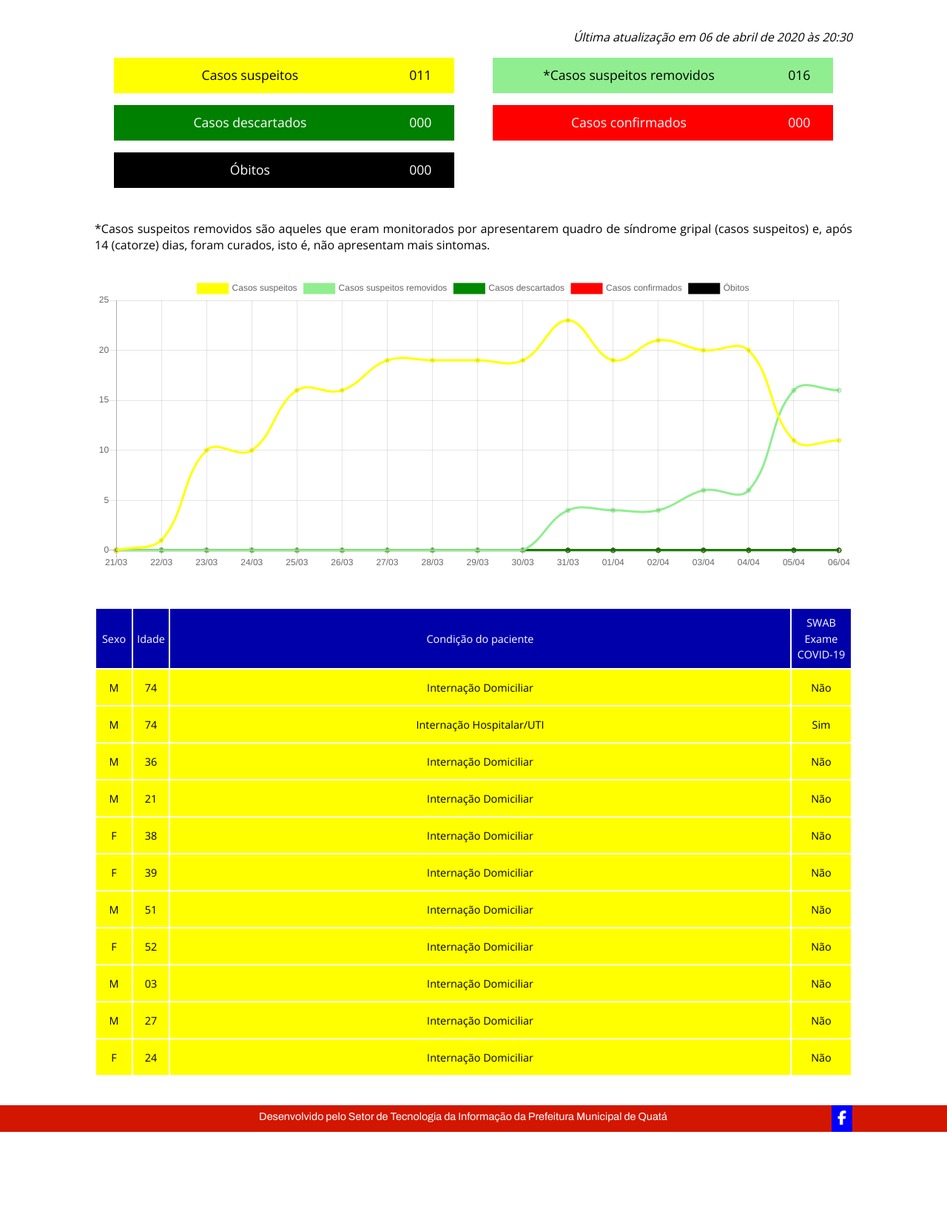
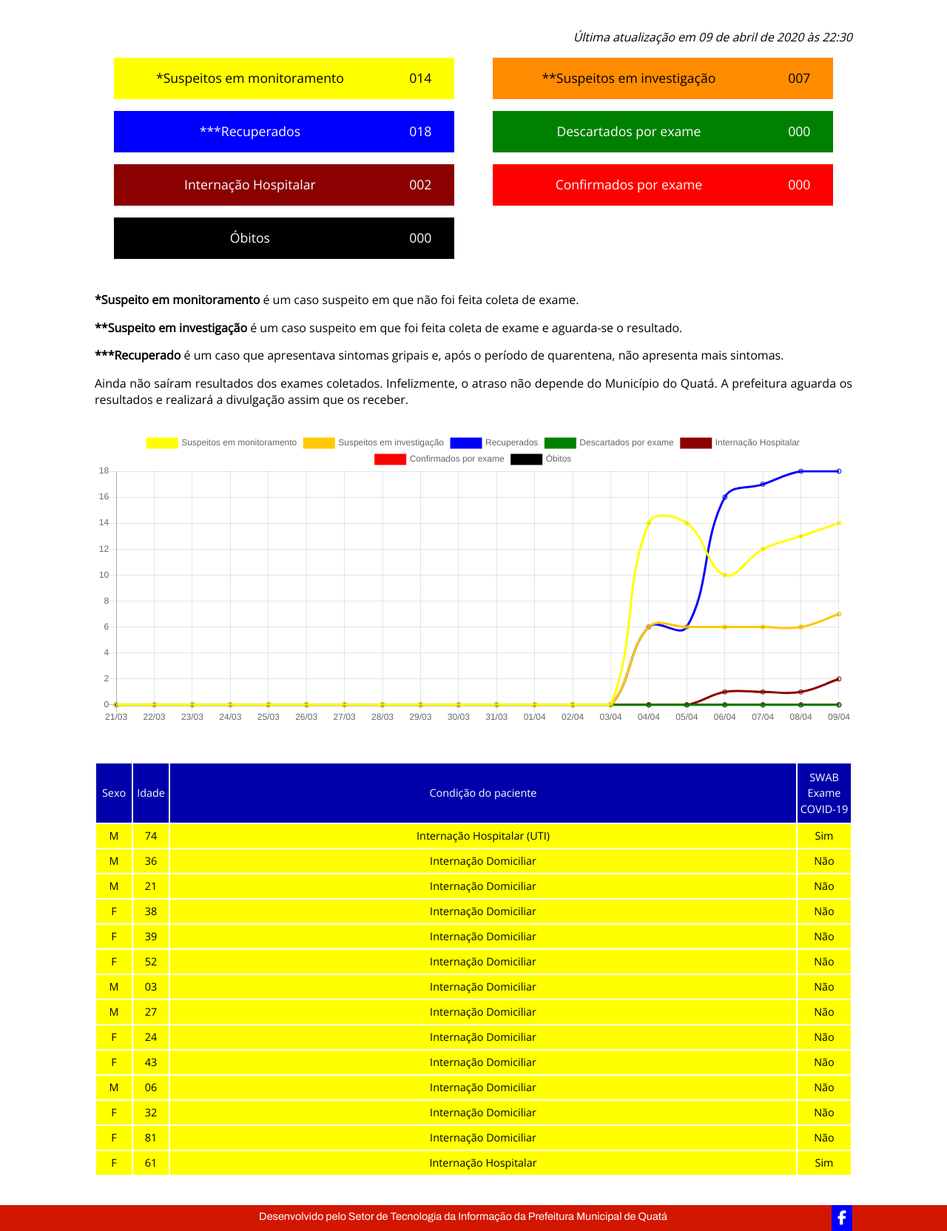
Before and after one commit to rafaelssantos/coronavirus, a PHP site: page / in a window 1280 px wide. Shown: the part 184-1848 px from the top of the page at 74% size. Before the commit the page ends 1714 px from the top, so only its background shows below. Run offline with PHP 8.4, Linux system fonts and the light colour scheme; some libraries are stand-ins or nearby versions.

Commit message:
Correções de estilo e do quadro de casos.

```diff
--- a/css/health.css
+++ b/css/health.css
@@ -60,7 +60,7 @@
     align-items: center;
     border: 0.1rem solid white;
     font-size: 90%;
-    height: 3rem;
+    height: 2rem;
 }
 
 .cases-table .table-cell {
@@ -81,7 +81,7 @@
 }
 
 .cases-table .table-cell-3 {
-    min-width: 5rem;
+    min-width: 4.5rem;
 }
 
 .cases-table .table-cell-2 {
@@ -145,4 +145,8 @@
     .health-step-container {
         flex-direction: column;
     }
+
+    .cases-table-content {
+        height: 4rem;
+    }
 }
--- a/css/home.css
+++ b/css/home.css
@@ -9,7 +9,7 @@
     display: flex;
     float: left;
     width: 45%;
-    height: 3rem;
+    height: 3.5rem;
     justify-content: center;
     align-items: center;
     margin-top: 1rem;
@@ -39,21 +39,33 @@
     float: left;
 }
 
-#label-suspeitos {
+#label-suspeitos-em-monitoramento {
     background: yellow;
 }
 
-#label-suspeitos-curados {
-    background: lightgreen;
+#label-suspeitos-em-investigacao {
+    background: #FF8C00;
+    color: black;
 }
 
-#label-descartados {
-    background: green;
+#label-suspeitos-em-internacao-hospitalar {
+    background: darkred;
     color: white;
 }
 
-#label-confirmados {
+
+#label-descartados-por-exame {
+    background: #008000;
+    color: white;
+}
+
+#label-confirmados-por-exame {
     background: red;
+    color: white;
+}
+
+#label-recuperados {
+    background: blue;
     color: white;
 }
 
--- a/index.php
+++ b/index.php
@@ -45,21 +45,27 @@ $contact_url = BASE_URL_DIR . "contato.php";
 
 	<div class='content'>
 		<div class='update-panel-container'>
-			<span>Última atualização em 06 de abril de 2020 às 20:30</span>
+			<span>Última atualização em 09 de abril de 2020 às 22:30</span>
 		</div>
 
 		<div class='cases-panel-container'>
-			<div class='cases-label-container' id='label-suspeitos'>
-				<span class='cases-label'>Casos suspeitos</span><span class='cases-counter'>011</span>
+			<div class='cases-label-container' id='label-suspeitos-em-monitoramento'>
+				<span class='cases-label'>*Suspeitos em monitoramento</span><span class='cases-counter'>014</span>
 			</div>
-			<div class='cases-label-container' id='label-suspeitos-curados'>
-				<span class='cases-label'>*Casos suspeitos removidos</span><span class='cases-counter'>016</span>
+			<div class='cases-label-container' id='label-suspeitos-em-investigacao'>
+				<span class='cases-label'>**Suspeitos em investigação</span><span class='cases-counter'>007</span>
 			</div>
-			<div class='cases-label-container' id='label-descartados'>
-				<span class='cases-label'>Casos descartados</span><span class='cases-counter'>000</span>
+			<div class='cases-label-container' id='label-recuperados'>
+				<span class='cases-label'>***Recuperados</span><span class='cases-counter'>018</span>
 			</div>
-			<div class='cases-label-container' id='label-confirmados'>
-				<span class='cases-label'>Casos confirmados</span><span class='cases-counter'>000</span>
+			<div class='cases-label-container' id='label-descartados-por-exame'>
+				<span class='cases-label'>Descartados por exame</span><span class='cases-counter'>000</span>
+			</div>
+			<div class='cases-label-container' id='label-suspeitos-em-internacao-hospitalar'>
+				<span class='cases-label'>Internação Hospitalar</span><span class='cases-counter'>002</span>
+			</div>
+			<div class='cases-label-container' id='label-confirmados-por-exame'>
+				<span class='cases-label'>Confirmados por exame</span><span class='cases-counter'>000</span>
 			</div>
 			<div class='cases-label-container' id='label-obitos'>
 				<span class='cases-label'>Óbitos</span><span class='cases-counter'>000</span>
@@ -67,8 +73,20 @@ $contact_url = BASE_URL_DIR . "contato.php";
 		</div>
 
 		<p>
-		*Casos suspeitos removidos são aqueles que eram monitorados por apresentarem quadro de síndrome gripal (casos suspeitos) e, após 14 (catorze) dias, foram curados, isto é, não apresentam mais sintomas.
+			<strong>*Suspeito em monitoramento</strong> é um caso suspeito em que não foi feita coleta de exame.
 		<p>
+
+		<p>
+			<strong>**Suspeito em investigação</strong> é um caso suspeito em que foi feita coleta de exame e aguarda-se o resultado.
+		<p>
+
+		<p>
+			<strong>***Recuperado</strong> é um caso que apresentava sintomas gripais e, após o período de quarentena, não apresenta mais sintomas.
+		<p>
+
+		<p>
+			Ainda não saíram resultados dos exames coletados. Infelizmente, o atraso não depende do Município do Quatá. A prefeitura aguarda os resultados e realizará a divulgação assim que os receber.
+		</p>
 
 		<div class='chart-panel-container'>
 			<canvas id="cases-chart"></canvas>
@@ -85,13 +103,7 @@ $contact_url = BASE_URL_DIR . "contato.php";
 			<div class='cases-table-content status-suspeito'>
 				<span class='table-cell table-cell-0'><span>M</span></span>
 				<span class='table-cell table-cell-1'><span>74</span></span>
-				<span class='table-cell table-cell-2'><span>Internação Domiciliar</span></span>
-				<span class='table-cell table-cell-3'><span>Não</span></span>
-			</div>
-			<div class='cases-table-content status-suspeito'>
-				<span class='table-cell table-cell-0'><span>M</span></span>
-				<span class='table-cell table-cell-1'><span>74</span></span>
-				<span class='table-cell table-cell-2'><span>Internação Hospitalar/UTI</span></span>
+				<span class='table-cell table-cell-2'><span>Internação Hospitalar (UTI)</span></span>
 				<span class='table-cell table-cell-3'><span>Sim</span></span>
 			</div>
 			<div class='cases-table-content status-suspeito'>
@@ -119,12 +131,6 @@ $contact_url = BASE_URL_DIR . "contato.php";
 				<span class='table-cell table-cell-3'><span>Não</span></span>
 			</div>
 			<div class='cases-table-content status-suspeito'>
-				<span class='table-cell table-cell-0'><span>M</span></span>
-				<span class='table-cell table-cell-1'><span>51</span></span>
-				<span class='table-cell table-cell-2'><span>Internação Domiciliar</span></span>
-				<span class='table-cell table-cell-3'><span>Não</span></span>
-			</div>
-			<div class='cases-table-content status-suspeito'>
 				<span class='table-cell table-cell-0'><span>F</span></span>
 				<span class='table-cell table-cell-1'><span>52</span></span>
 				<span class='table-cell table-cell-2'><span>Internação Domiciliar</span></span>
@@ -148,6 +154,36 @@ $contact_url = BASE_URL_DIR . "contato.php";
 				<span class='table-cell table-cell-2'><span>Internação Domiciliar</span></span>
 				<span class='table-cell table-cell-3'><span>Não</span></span>
 			</div>
+			<div class='cases-table-content status-suspeito'>
+				<span class='table-cell table-cell-0'><span>F</span></span>
+				<span class='table-cell table-cell-1'><span>43</span></span>
+				<span class='table-cell table-cell-2'><span>Internação Domiciliar</span></span>
+				<span class='table-cell table-cell-3'><span>Não</span></span>
+			</div>
+			<div class='cases-table-content status-suspeito'>
+				<span class='table-cell table-cell-0'><span>M</span></span>
+				<span class='table-cell table-cell-1'><span>06</span></span>
+				<span class='table-cell table-cell-2'><span>Internação Domiciliar</span></span>
+				<span class='table-cell table-cell-3'><span>Não</span></span>
+			</div>
+			<div class='cases-table-content status-suspeito'>
+				<span class='table-cell table-cell-0'><span>F</span></span>
+				<span class='table-cell table-cell-1'><span>32</span></span>
+				<span class='table-cell table-cell-2'><span>Internação Domiciliar</span></span>
+				<span class='table-cell table-cell-3'><span>Não</span></span>
+			</div>
+			<div class='cases-table-content status-suspeito'>
+				<span class='table-cell table-cell-0'><span>F</span></span>
+				<span class='table-cell table-cell-1'><span>81</span></span>
+				<span class='table-cell table-cell-2'><span>Internação Domiciliar</span></span>
+				<span class='table-cell table-cell-3'><span>Não</span></span>
+			</div>
+			<div class='cases-table-content status-suspeito'>
+				<span class='table-cell table-cell-0'><span>F</span></span>
+				<span class='table-cell table-cell-1'><span>61</span></span>
+				<span class='table-cell table-cell-2'><span>Internação Hospitalar</span></span>
+				<span class='table-cell table-cell-3'><span>Sim</span></span>
+			</div>
 		</div>
 	</div>
 
@@ -158,31 +194,41 @@ $contact_url = BASE_URL_DIR . "contato.php";
 	new Chart(document.getElementById("cases-chart"), {
 		type: 'line',
 		data: {
-			labels: ['21/03', '22/03', '23/03', '24/03', '25/03', '26/03', '27/03', '28/03', '29/03', '30/03', '31/03', '01/04', '02/04', '03/04', '04/04', '05/04', '06/04'],
+			labels: ['21/03', '22/03', '23/03', '24/03', '25/03', '26/03', '27/03', '28/03', '29/03', '30/03', '31/03', '01/04', '02/04', '03/04', '04/04', '05/04', '06/04', '07/04', '08/04', '09/04'],
 			datasets: [{
-				data: [0, 1, 10, 10, 16, 16, 19, 19, 19, 19, 23, 19, 21, 20, 20, 11, 11],
-				label: "Casos suspeitos",
+				data: [00, 00, 00, 00, 00, 00, 00, 00, 00, 00, 00, 00, 00, 00, 14, 14, 10, 12, 13, 14],
+				label: "Suspeitos em monitoramento",
 				borderColor: "#FFFF00",
 				fill: false
 			},
 			{
-				data: [0, 0, 0, 0, 0, 0, 0, 0, 0, 0, 4, 4, 4, 6, 6, 16, 16],
-				label: "Casos suspeitos removidos",
-				borderColor: "#90EE90",
+				data: [00, 00, 00, 00, 00, 00, 00, 00, 00, 00, 00, 00, 00, 00, 06, 06, 06, 06, 06, 07],
+				label: "Suspeitos em investigação",
+				borderColor: "#FFC800",
 				fill: false
 			},
 			{
-				data: [0, 0, 0, 0, 0, 0, 0, 0, 0, 0, 0, 0, 0, 0, 0, 0, 0],
-				label: "Casos descartados",
-				borderColor: "#008800",
+				data: [00, 00, 00, 00, 00, 00, 00, 00, 00, 00, 00, 00, 00, 00, 06, 06, 16, 17, 18, 18],
+				label: "Recuperados",
+				borderColor: "#0000FF",
 				fill: false
 			}, {
-				data: [0, 0, 0, 0, 0, 0, 0, 0, 0, 0, 0, 0, 0, 0, 0, 0, 0],
-				label: "Casos confirmados",
+				data: [00, 00, 00, 00, 00, 00, 00, 00, 00, 00, 00, 00, 00, 00, 00, 00, 00, 00, 00, 00],
+				label: "Descartados por exame",
+				borderColor: "#008000",
+				fill: false
+			}, {
+				data: [00, 00, 00, 00, 00, 00, 00, 00, 00, 00, 00, 00, 00, 00, 00, 00, 01, 01, 01, 02],
+				label: "Internação Hospitalar",
+				borderColor: "#8B0000",
+				fill: false
+			}, {
+				data: [00, 00, 00, 00, 00, 00, 00, 00, 00, 00, 00, 00, 00, 00, 00, 00, 00, 00, 00, 00],
+				label: "Confirmados por exame",
 				borderColor: "#FF0000",
 				fill: false
 			}, {
-				data: [0, 0, 0, 0, 0, 0, 0, 0, 0, 0, 0, 0, 0, 0, 0, 0, 0],
+				data: [00, 00, 00, 00, 00, 00, 00, 00, 00, 00, 00, 00, 00, 00, 00, 00, 00, 00, 00, 00],
 				label: "Óbitos",
 				borderColor: "#000000",
 				fill: false
```
